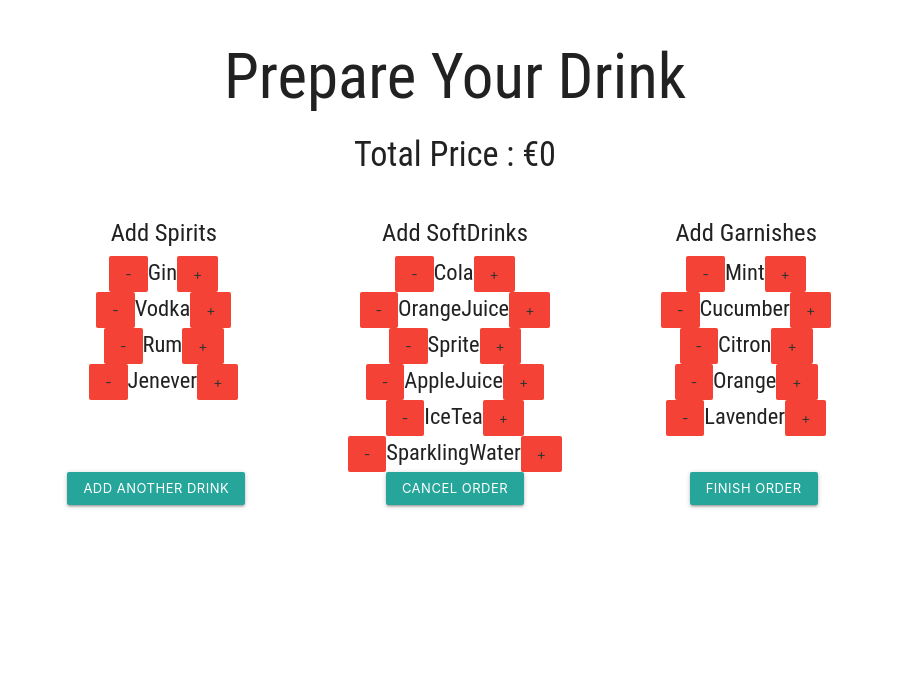
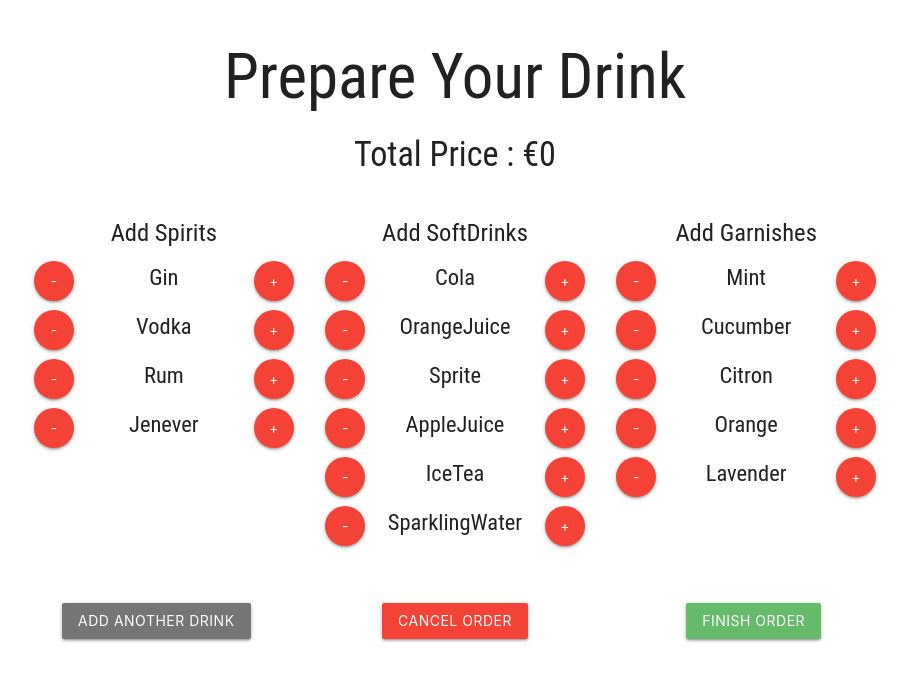
Before and after one commit to rawaldeep/comands, a React (Create React App) app: page / in a window 1280 px wide. Shown: the top 680 px of the page, without its empty margins (185-1094 px from the left). Built offline with nearby package versions, Linux system fonts and the light colour scheme.

Commit message:
material css

```diff
--- a/src/App.css
+++ b/src/App.css
@@ -7,14 +7,23 @@
   list-style-type: none;
 }
 .App ul li{
+  padding: 0.2em;
+    display: flex;
+    justify-content: space-between;
   line-height: 1.5em;
   font-size: 1.5em;
+}
+.pad{
+  margin: 3.5em 0;
 }
 
 .App-logo {
   animation: App-logo-spin infinite 20s linear;
   height: 40vmin;
   pointer-events: none;
+}
+.card-link{
+  margin:0 !important;
 }
 
 .App-header {
--- a/src/App.js
+++ b/src/App.js
@@ -2,8 +2,14 @@ import React, { Component } from 'react';
 import './App.css';
 import Drinks from './components/Drinks';
 import Order from './components/Order';
+// Import Materialize
+import M from "materialize-css";
 
 class App extends Component {
+  componentDidMount() {
+    // Auto initialize all the things!
+    M.AutoInit();
+}
   constructor(props){
     super(props);
     this.state = {
@@ -144,10 +150,10 @@ class App extends Component {
        </ul>
       </div>
       <div className="row">
-      <div className="col s12">
-      <div className="col s4"><button className="waves-effect waves-light btn-small" onClick={()=> this.addDrink()}>Add Another Drink</button></div>
-      <div className="col s4"><button className="waves-effect waves-light btn-small" onClick={ ()=> this.clearOrder()}>Cancel Order</button></div>
-      <div className="col s4"><button className="waves-effect waves-light btn-small" onClick={ ()=> this.finishOrder()}>Finish Order</button></div>
+      <div className="col s12 pad">
+      <div className="col s4"><button className="waves-effect waves-light btn grey darken-1" onClick={()=> this.addDrink()}>Add Another Drink</button></div>
+      <div className="col s4"><button className="waves-effect waves-light btn red" onClick={ ()=> this.clearOrder()}>Cancel Order</button></div>
+      <div className="col s4"><button className="waves-effect waves-light btn green lighten-1" onClick={ ()=> this.finishOrder()}>Finish Order</button></div>
       </div>
       </div>{/* Buttons/controls  */}
       </div>
--- a/src/components/Drinks.js
+++ b/src/components/Drinks.js
@@ -3,11 +3,11 @@ import React from 'react';
 const Drinks = (props) => {
       return props.things.map((item, index) => (
         <li key={index} name={item}>
-        <button className="waves-effect waves-teal btn-flat red" data-tag={item} data-index={index} data-price={props.prices[index]} onClick={props.sub(item)}>-</button>
+        <button className="waves-effect waves-teal btn-floating red" data-tag={item} data-index={index} data-price={props.prices[index]} onClick={props.sub(item)}>-</button>
         <span>
             {item}
         </span>
-        <button className="waves-effect waves-teal btn-flat red" data-tag={item} data-price={props.prices[index]} onClick={props.add(item)}>
+        <button className="waves-effect waves-teal btn-floating red" data-tag={item} data-price={props.prices[index]} onClick={props.add(item)}>
         +
         </button>
         </li>
--- a/src/components/Order.js
+++ b/src/components/Order.js
@@ -2,14 +2,14 @@ import React from 'react';
 const Order = (props) => {
       return props.bill.map((item, index) => (
         <div className="col s4" key={index} data-key={index}>
-          <div className="card blue-grey darken-1">
+          <div className="card blue-grey darken-1 card-panel hoverable">
             <div className="card-content white-text">
               <span className="card-title">Drink {(index+1)} : </span>
-              <p>Ingredients:<br/> {item.orderIngriendients.join(", ")}</p>
-            <p>Price of drink:<br/>  €{item.orderPrice}</p>
+              <p>Ingredients: {item.orderIngriendients.join(", ")}</p>
+              <p>Price of drink: €{item.orderPrice}</p>
             </div>
             <div className="card-action">
-              <a onClick={()=> props.remover(index, item.orderPrice)} >I don't want this drink</a>
+              <a className="card-link" onClick={()=> props.remover(index, item.orderPrice)} >I don't want this drink</a>
             </div>
           </div>
         </div>
--- a/src/index.js
+++ b/src/index.js
@@ -1,7 +1,8 @@
 import React from 'react';
 import ReactDOM from 'react-dom';
+import 'materialize-css/dist/css/materialize.min.css';
 import './index.css';
 import App from './App';
-import 'materialize-css/dist/css/materialize.min.css';
+
 
 ReactDOM.render(<App />, document.getElementById('root'));
```
